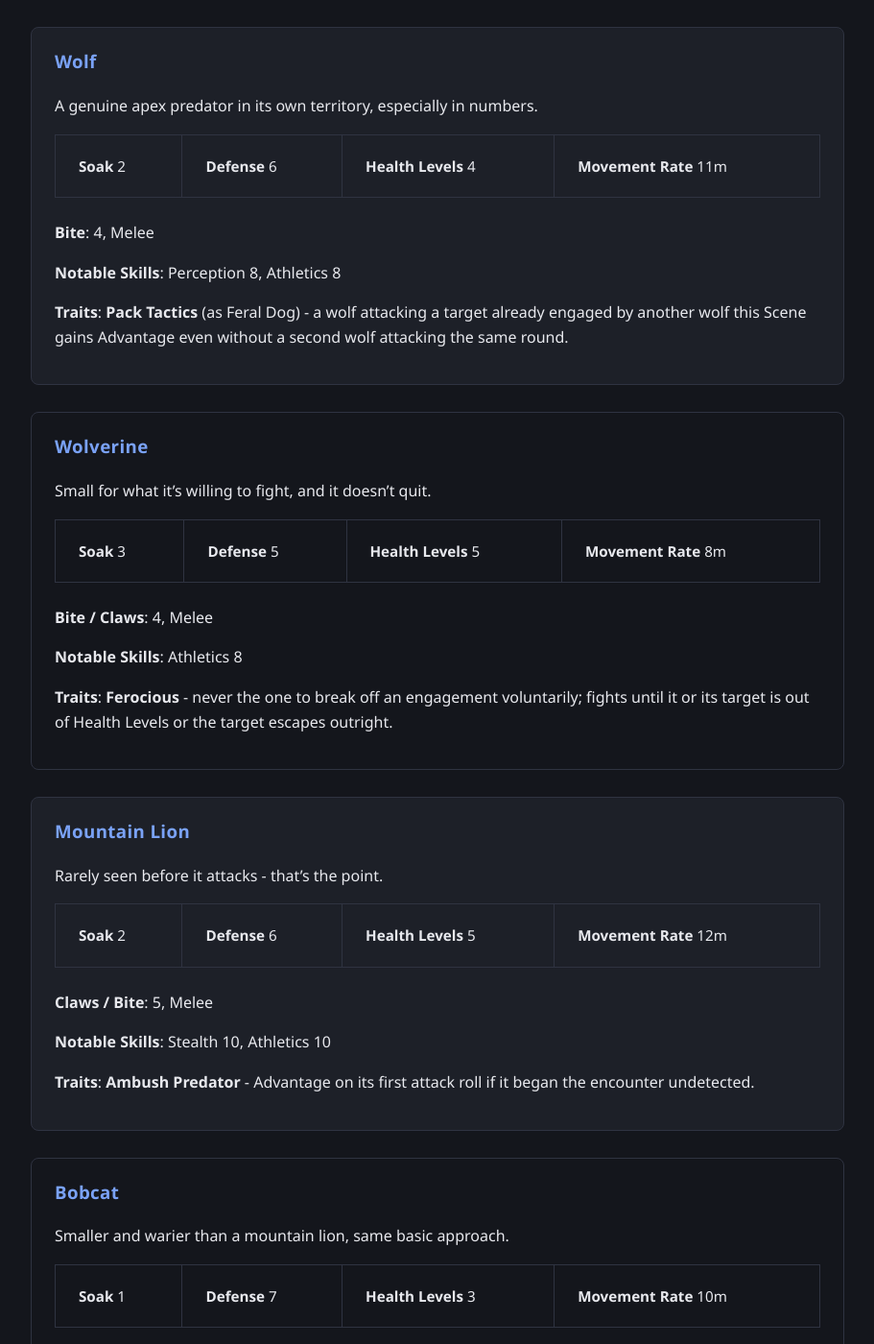
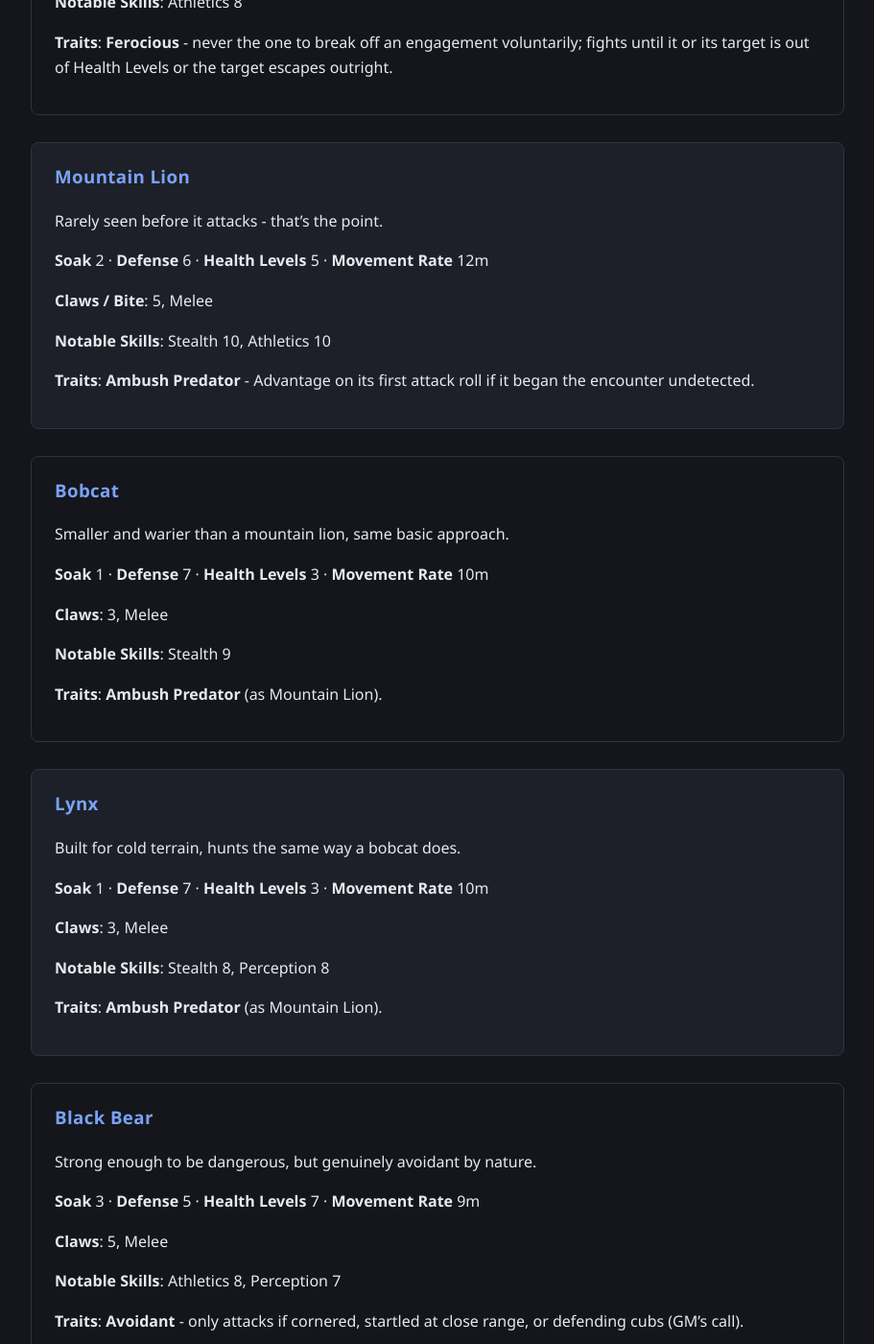
Before and after one commit to feralucce/20_Below, a Jekyll site: the page built from rules/adversary-index.md, in a window 1280 px wide and 1400 px high, scrolled down 6078 px. Shown: the whole window at 96% size, without its empty margins (184-1095 px from the left). Built offline with Jekyll 4.4.1, drawn with Linux system fonts in a browser that asks for light colours; our own code applies the rules of GitHub Pages for plain Markdown files; some of the changed text lies outside the part shown.

Commit message:
adversary-index.md: fix pipe separators being parsed as GFM tables
kramdown interpreted the " | " separators in each stat line as an
implicit table, nesting an extra <table> inside every .adversary-card
cell instead of leaving it as plain text. Switched to the middle-dot
separator already used in the section's own table of contents.

```diff
--- a/rules/adversary-index.md
+++ b/rules/adversary-index.md
@@ -47,7 +47,7 @@ Ordinary animals, native to a modern-day setting. None of these are supernatural
 
 A stray or pack-abandoned dog, unpredictable more than dangerous - but a hungry or cornered one will bite.
 
-**Soak** 1 | **Defense** 6 | **Health Levels** 3 | **Movement Rate** 9m
+**Soak** 1 · **Defense** 6 · **Health Levels** 3 · **Movement Rate** 9m
 
 **Bite**: 2, Melee
 
@@ -63,7 +63,7 @@ A stray or pack-abandoned dog, unpredictable more than dangerous - but a hungry
 
 Bred or trained to hold a line, not just to threaten one.
 
-**Soak** 1 | **Defense** 6 | **Health Levels** 4 | **Movement Rate** 9m
+**Soak** 1 · **Defense** 6 · **Health Levels** 4 · **Movement Rate** 9m
 
 **Bite**: 3, Melee
 
@@ -79,7 +79,7 @@ Bred or trained to hold a line, not just to threaten one.
 
 Small, fast, and almost never worth the fight it can put up if actually cornered.
 
-**Soak** 0 | **Defense** 8 | **Health Levels** 2 | **Movement Rate** 8m
+**Soak** 0 · **Defense** 8 · **Health Levels** 2 · **Movement Rate** 8m
 
 **Claws**: 1, Melee
 
@@ -95,7 +95,7 @@ Small, fast, and almost never worth the fight it can put up if actually cornered
 
 Bold around people, genuinely dangerous only if rabid.
 
-**Soak** 1 | **Defense** 7 | **Health Levels** 2 | **Movement Rate** 6m
+**Soak** 1 · **Defense** 7 · **Health Levels** 2 · **Movement Rate** 6m
 
 **Bite / Claws**: 1, Melee
 
@@ -111,7 +111,7 @@ Bold around people, genuinely dangerous only if rabid.
 
 No interest in a fight - just in being left alone.
 
-**Soak** 0 | **Defense** 6 | **Health Levels** 1 | **Movement Rate** 4m
+**Soak** 0 · **Defense** 6 · **Health Levels** 1 · **Movement Rate** 4m
 
 **Spray** (once per encounter, no Health Level cost): every target within Close range must wash off or take Disadvantage on all rolls for the rest of the Scene.
 
@@ -127,7 +127,7 @@ No interest in a fight - just in being left alone.
 
 A mass of small bodies, not a single creature - what it lacks in individual danger it makes up in sheer numbers.
 
-**Soak** 0 | **Defense** 8 | **Health Levels** 2 | **Movement Rate** 6m
+**Soak** 0 · **Defense** 8 · **Health Levels** 2 · **Movement Rate** 6m
 
 **Bite**: 1, Melee
 
@@ -143,7 +143,7 @@ A mass of small bodies, not a single creature - what it lacks in individual dang
 
 Placid until it isn't - and a full charge is genuinely lethal.
 
-**Soak** 3 | **Defense** 5 | **Health Levels** 6 | **Movement Rate** 10m
+**Soak** 3 · **Defense** 5 · **Health Levels** 6 · **Movement Rate** 10m
 
 **Gore**: 5, Melee
 
@@ -159,7 +159,7 @@ Placid until it isn't - and a full charge is genuinely lethal.
 
 Low, fast, and willing to press an attack that a smarter animal would break off.
 
-**Soak** 2 | **Defense** 5 | **Health Levels** 4 | **Movement Rate** 8m
+**Soak** 2 · **Defense** 5 · **Health Levels** 4 · **Movement Rate** 8m
 
 **Tusks**: 3, Melee
 
@@ -175,7 +175,7 @@ Low, fast, and willing to press an attack that a smarter animal would break off.
 
 Absurd on paper, genuinely relentless in practice.
 
-**Soak** 0 | **Defense** 7 | **Health Levels** 1 | **Movement Rate** 6m
+**Soak** 0 · **Defense** 7 · **Health Levels** 1 · **Movement Rate** 6m
 
 **Bite / Wing Buffet**: 1, Melee
 
@@ -191,7 +191,7 @@ Absurd on paper, genuinely relentless in practice.
 
 Not a predator - a large, panicked animal is dangerous mostly by accident.
 
-**Soak** 1 | **Defense** 5 | **Health Levels** 5 | **Movement Rate** 14m
+**Soak** 1 · **Defense** 5 · **Health Levels** 5 · **Movement Rate** 14m
 
 **Kick / Trample**: 4, Melee
 
@@ -207,7 +207,7 @@ Not a predator - a large, panicked animal is dangerous mostly by accident.
 
 Territorial and stubborn, more nuisance than threat on its own.
 
-**Soak** 1 | **Defense** 6 | **Health Levels** 3 | **Movement Rate** 8m
+**Soak** 1 · **Defense** 6 · **Health Levels** 3 · **Movement Rate** 8m
 
 **Headbutt**: 2, Melee
 
@@ -223,7 +223,7 @@ Territorial and stubborn, more nuisance than threat on its own.
 
 Cautious and opportunistic - rarely presses a fight it isn't sure it can win.
 
-**Soak** 1 | **Defense** 7 | **Health Levels** 3 | **Movement Rate** 10m
+**Soak** 1 · **Defense** 7 · **Health Levels** 3 · **Movement Rate** 10m
 
 **Bite**: 2, Melee
 
@@ -239,7 +239,7 @@ Cautious and opportunistic - rarely presses a fight it isn't sure it can win.
 
 A genuine apex predator in its own territory, especially in numbers.
 
-**Soak** 2 | **Defense** 6 | **Health Levels** 4 | **Movement Rate** 11m
+**Soak** 2 · **Defense** 6 · **Health Levels** 4 · **Movement Rate** 11m
 
 **Bite**: 4, Melee
 
@@ -255,7 +255,7 @@ A genuine apex predator in its own territory, especially in numbers.
 
 Small for what it's willing to fight, and it doesn't quit.
 
-**Soak** 3 | **Defense** 5 | **Health Levels** 5 | **Movement Rate** 8m
+**Soak** 3 · **Defense** 5 · **Health Levels** 5 · **Movement Rate** 8m
 
 **Bite / Claws**: 4, Melee
 
@@ -271,7 +271,7 @@ Small for what it's willing to fight, and it doesn't quit.
 
 Rarely seen before it attacks - that's the point.
 
-**Soak** 2 | **Defense** 6 | **Health Levels** 5 | **Movement Rate** 12m
+**Soak** 2 · **Defense** 6 · **Health Levels** 5 · **Movement Rate** 12m
 
 **Claws / Bite**: 5, Melee
 
@@ -287,7 +287,7 @@ Rarely seen before it attacks - that's the point.
 
 Smaller and warier than a mountain lion, same basic approach.
 
-**Soak** 1 | **Defense** 7 | **Health Levels** 3 | **Movement Rate** 10m
+**Soak** 1 · **Defense** 7 · **Health Levels** 3 · **Movement Rate** 10m
 
 **Claws**: 3, Melee
 
@@ -303,7 +303,7 @@ Smaller and warier than a mountain lion, same basic approach.
 
 Built for cold terrain, hunts the same way a bobcat does.
 
-**Soak** 1 | **Defense** 7 | **Health Levels** 3 | **Movement Rate** 10m
+**Soak** 1 · **Defense** 7 · **Health Levels** 3 · **Movement Rate** 10m
 
 **Claws**: 3, Melee
 
@@ -319,7 +319,7 @@ Built for cold terrain, hunts the same way a bobcat does.
 
 Strong enough to be dangerous, but genuinely avoidant by nature.
 
-**Soak** 3 | **Defense** 5 | **Health Levels** 7 | **Movement Rate** 9m
+**Soak** 3 · **Defense** 5 · **Health Levels** 7 · **Movement Rate** 9m
 
 **Claws**: 5, Melee
 
@@ -335,7 +335,7 @@ Strong enough to be dangerous, but genuinely avoidant by nature.
 
 Nothing about it is avoidant once it's decided to engage.
 
-**Soak** 4 | **Defense** 5 | **Health Levels** 9 | **Movement Rate** 10m
+**Soak** 4 · **Defense** 5 · **Health Levels** 9 · **Movement Rate** 10m
 
 **Claws**: 7, Melee
 
@@ -351,7 +351,7 @@ Nothing about it is avoidant once it's decided to engage.
 
 The largest land predator that actually hunts people as prey.
 
-**Soak** 4 | **Defense** 5 | **Health Levels** 9 | **Movement Rate** 9m (no penalty in water)
+**Soak** 4 · **Defense** 5 · **Health Levels** 9 · **Movement Rate** 9m (no penalty in water)
 
 **Claws / Bite**: 7, Melee
 
@@ -367,7 +367,7 @@ The largest land predator that actually hunts people as prey.
 
 Would rather warn than strike - the warning is the only mercy it offers.
 
-**Soak** 0 | **Defense** 7 | **Health Levels** 1 | **Movement Rate** 3m
+**Soak** 0 · **Defense** 7 · **Health Levels** 1 · **Movement Rate** 3m
 
 **Bite**: 1, Melee, **Venom**: on a successful hit, the target must spend 1 Ki or take Disadvantage on Physical rolls until treated.
 
@@ -383,7 +383,7 @@ Would rather warn than strike - the warning is the only mercy it offers.
 
 Camouflages well enough that the warning display is easy to miss.
 
-**Soak** 0 | **Defense** 7 | **Health Levels** 1 | **Movement Rate** 3m
+**Soak** 0 · **Defense** 7 · **Health Levels** 1 · **Movement Rate** 3m
 
 **Bite**: 1, Melee, **Venom**: on a successful hit, Disadvantage on the target's next roll.
 
@@ -397,7 +397,7 @@ Camouflages well enough that the warning display is easy to miss.
 
 Aquatic, territorial, and willing to stand its ground rather than flee into deeper water.
 
-**Soak** 0 | **Defense** 7 | **Health Levels** 1 | **Movement Rate** 3m (6m in water)
+**Soak** 0 · **Defense** 7 · **Health Levels** 1 · **Movement Rate** 3m (6m in water)
 
 **Bite**: 1, Melee, **Venom**: on a successful hit, Disadvantage on the target's next roll.
 
@@ -411,7 +411,7 @@ Aquatic, territorial, and willing to stand its ground rather than flee into deep
 
 Nearly invisible at the waterline until it isn't.
 
-**Soak** 3 | **Defense** 4 | **Health Levels** 6 | **Movement Rate** 6m (12m in water)
+**Soak** 3 · **Defense** 4 · **Health Levels** 6 · **Movement Rate** 6m (12m in water)
 
 **Bite**: 6, Melee
 
@@ -427,7 +427,7 @@ Nearly invisible at the waterline until it isn't.
 
 Slow, low, and armored - the shell does most of the work.
 
-**Soak** 4 | **Defense** 3 | **Health Levels** 4 | **Movement Rate** 3m
+**Soak** 4 · **Defense** 3 · **Health Levels** 4 · **Movement Rate** 3m
 
 **Bite**: 3, Melee
 
@@ -441,7 +441,7 @@ Slow, low, and armored - the shell does most of the work.
 
 Slow-moving, but its bite doesn't easily let go.
 
-**Soak** 1 | **Defense** 5 | **Health Levels** 2 | **Movement Rate** 3m
+**Soak** 1 · **Defense** 5 · **Health Levels** 2 · **Movement Rate** 3m
 
 **Bite**: 2, Melee, **Venom / Grip**: a target bitten is also grabbed - freeing them is a contested Potence check against the Gila Monster's own bite grip.
 
@@ -455,7 +455,7 @@ Slow-moving, but its bite doesn't easily let go.
 
 Small enough to go unnoticed until the bite already happened.
 
-**Soak** 0 | **Defense** 6 | **Health Levels** 1 | **Movement Rate** 2m
+**Soak** 0 · **Defense** 6 · **Health Levels** 1 · **Movement Rate** 2m
 
 **Bite**: 1, Melee, **Venom**: on a successful hit, the target must spend 1 Ki or take Disadvantage on Physical rolls until treated.
 
@@ -469,7 +469,7 @@ Small enough to go unnoticed until the bite already happened.
 
 Its bite rarely hurts in the moment - the real damage comes later.
 
-**Soak** 0 | **Defense** 6 | **Health Levels** 1 | **Movement Rate** 2m
+**Soak** 0 · **Defense** 6 · **Health Levels** 1 · **Movement Rate** 2m
 
 **Bite**: 1, Melee, **Venom**: no immediate Health Level loss, but the wound worsens without treatment over the following days - severity is the GM's call.
 
@@ -483,7 +483,7 @@ Its bite rarely hurts in the moment - the real damage comes later.
 
 Individually harmless, collectively a real threat if provoked.
 
-**Soak** 0 | **Defense** 7 | **Health Levels** 2 | **Movement Rate** 6m (flight)
+**Soak** 0 · **Defense** 7 · **Health Levels** 2 · **Movement Rate** 6m (flight)
 
 **Stings**: 2, Melee
 
@@ -497,7 +497,7 @@ Individually harmless, collectively a real threat if provoked.
 
 More aggressive and far more persistent than an ordinary hive.
 
-**Soak** 0 | **Defense** 7 | **Health Levels** 3 | **Movement Rate** 6m (flight)
+**Soak** 0 · **Defense** 7 · **Health Levels** 3 · **Movement Rate** 6m (flight)
 
 **Stings**: 3, Melee
 
@@ -511,7 +511,7 @@ More aggressive and far more persistent than an ordinary hive.
 
 Small, easy to miss, and painful rather than lethal in most cases.
 
-**Soak** 1 | **Defense** 6 | **Health Levels** 1 | **Movement Rate** 4m
+**Soak** 1 · **Defense** 6 · **Health Levels** 1 · **Movement Rate** 4m
 
 **Sting**: 1, Melee, **Venom**: on a successful hit, Disadvantage on the target's next roll.
 
@@ -525,7 +525,7 @@ Small, easy to miss, and painful rather than lethal in most cases.
 
 Exceptional eyesight, and a dive that closes distance faster than it looks.
 
-**Soak** 0 | **Defense** 8 | **Health Levels** 2 | **Movement Rate** 15m (flight)
+**Soak** 0 · **Defense** 8 · **Health Levels** 2 · **Movement Rate** 15m (flight)
 
 **Talons**: 2, Melee
 
@@ -541,7 +541,7 @@ Exceptional eyesight, and a dive that closes distance faster than it looks.
 
 Silent wings make it one of the few genuinely hard-to-detect predators in the sky.
 
-**Soak** 0 | **Defense** 8 | **Health Levels** 2 | **Movement Rate** 14m (flight)
+**Soak** 0 · **Defense** 8 · **Health Levels** 2 · **Movement Rate** 14m (flight)
 
 **Talons**: 2, Melee
 
@@ -557,7 +557,7 @@ Silent wings make it one of the few genuinely hard-to-detect predators in the sk
 
 Not a combat threat under any normal circumstance.
 
-**Soak** 0 | **Defense** 7 | **Health Levels** 2 | **Movement Rate** 12m (flight)
+**Soak** 0 · **Defense** 7 · **Health Levels** 2 · **Movement Rate** 12m (flight)
 
 **Beak**: 1, Melee
 
@@ -573,7 +573,7 @@ Not a combat threat under any normal circumstance.
 
 The apex predator of open water, full stop.
 
-**Soak** 3 | **Defense** 5 | **Health Levels** 8 | **Movement Rate** 14m (water only)
+**Soak** 3 · **Defense** 5 · **Health Levels** 8 · **Movement Rate** 14m (water only)
 
 **Bite**: 8, Melee
 
@@ -589,7 +589,7 @@ The apex predator of open water, full stop.
 
 Tolerates brackish and shallow water better than most sharks - which means it turns up closer to shore.
 
-**Soak** 2 | **Defense** 5 | **Health Levels** 6 | **Movement Rate** 12m (water only, including shallows)
+**Soak** 2 · **Defense** 5 · **Health Levels** 6 · **Movement Rate** 12m (water only, including shallows)
 
 **Bite**: 6, Melee
 
@@ -605,7 +605,7 @@ Tolerates brackish and shallow water better than most sharks - which means it tu
 
 Not a single fish worth worrying about - the school is the threat.
 
-**Soak** 0 | **Defense** 7 | **Health Levels** 3 | **Movement Rate** 10m (water only)
+**Soak** 0 · **Defense** 7 · **Health Levels** 3 · **Movement Rate** 10m (water only)
 
 **Bite**: 3, Melee
 
@@ -619,7 +619,7 @@ Not a single fish worth worrying about - the school is the threat.
 
 Intelligent, coordinated, and the only predator on this list that hunts great white sharks.
 
-**Soak** 4 | **Defense** 5 | **Health Levels** 10 | **Movement Rate** 16m (water only)
+**Soak** 4 · **Defense** 5 · **Health Levels** 10 · **Movement Rate** 16m (water only)
 
 **Bite / Ram**: 9, Melee
 
@@ -635,7 +635,7 @@ Intelligent, coordinated, and the only predator on this list that hunts great wh
 
 Doesn't need to bite when it can simply stop a target from acting.
 
-**Soak** 0 | **Defense** 6 | **Health Levels** 2 | **Movement Rate** 6m (water only)
+**Soak** 0 · **Defense** 6 · **Health Levels** 2 · **Movement Rate** 6m (water only)
 
 **Shock**: Close range, no touch required in water. No Health Level cost - a target that fails to resist (GM's call on the resistance roll) is Disadvantaged on all rolls until the end of their next turn.
 
@@ -649,7 +649,7 @@ Doesn't need to bite when it can simply stop a target from acting.
 
 Placid in a herd, catastrophic when charging.
 
-**Soak** 3 | **Defense** 5 | **Health Levels** 7 | **Movement Rate** 11m
+**Soak** 3 · **Defense** 5 · **Health Levels** 7 · **Movement Rate** 11m
 
 **Gore / Trample**: 5, Melee
 
@@ -665,7 +665,7 @@ Placid in a herd, catastrophic when charging.
 
 The largest deer species, and surprisingly willing to fight when provoked.
 
-**Soak** 3 | **Defense** 5 | **Health Levels** 7 | **Movement Rate** 11m
+**Soak** 3 · **Defense** 5 · **Health Levels** 7 · **Movement Rate** 11m
 
 **Antlers / Hooves**: 5, Melee
 
@@ -681,7 +681,7 @@ The largest deer species, and surprisingly willing to fight when provoked.
 
 Smaller and less consistently aggressive than a moose, same basic shape.
 
-**Soak** 2 | **Defense** 6 | **Health Levels** 5 | **Movement Rate** 12m
+**Soak** 2 · **Defense** 6 · **Health Levels** 5 · **Movement Rate** 12m
 
 **Antlers / Hooves**: 4, Melee
 
@@ -697,7 +697,7 @@ Smaller and less consistently aggressive than a moose, same basic shape.
 
 Small, camouflaged, and no real combat threat.
 
-**Soak** 0 | **Defense** 8 | **Health Levels** 2 | **Movement Rate** 10m
+**Soak** 0 · **Defense** 8 · **Health Levels** 2 · **Movement Rate** 10m
 
 **Bite**: 1, Melee
 
@@ -713,7 +713,7 @@ Small, camouflaged, and no real combat threat.
 
 Unlike most owls, hunts by day as often as by night.
 
-**Soak** 0 | **Defense** 8 | **Health Levels** 2 | **Movement Rate** 14m (flight)
+**Soak** 0 · **Defense** 8 · **Health Levels** 2 · **Movement Rate** 14m (flight)
 
 **Talons**: 2, Melee
 
```
